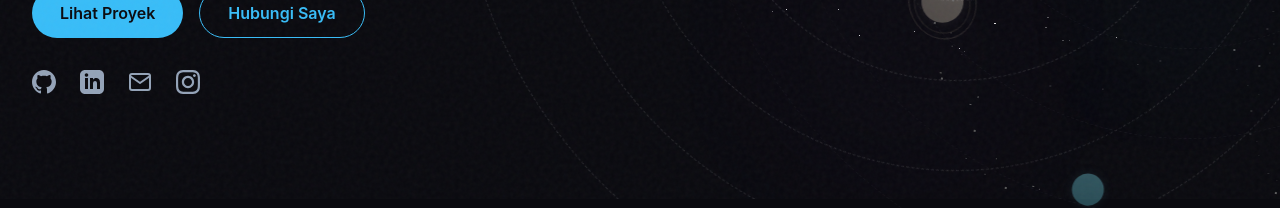
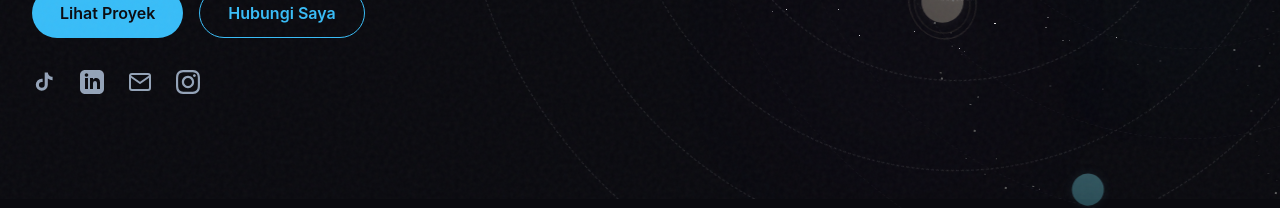
Before and after one commit to fahrixz-ans/portofolio-web, a React (Vite) app: page / in a window 1280 px wide. Shown: the part 601-809 px from the top of the page. Built offline with nearby package versions, Linux system fonts and the light colour scheme.

Commit message:
Update Hero.jsx

```diff
--- a/src/components/Hero.jsx
+++ b/src/components/Hero.jsx
@@ -198,7 +198,7 @@ export default function Hero({ scrollPhase }) {
               className="flex gap-6 justify-center lg:justify-start"
             >
               {[
-                { href: personal.githubUrl, icon: 'github', label: 'GitHub' },
+                { href: personal.tiktokUrl, icon: 'tiktok', label: 'Tiktok' },
                 { href: personal.linkedinUrl, icon: 'linkedin', label: 'LinkedIn' },
                 { href: `mailto:${personal.email}`, icon: 'email', label: 'Email' },
                 { href: personal.instagramUrl, icon: 'instagram', label: 'Instagram' },
@@ -260,10 +260,10 @@ export default function Hero({ scrollPhase }) {
 // Social Icon SVGs
 function SocialIcon({ name }) {
   const icons = {
-    github: (
+    tiktok: (
       <svg xmlns="http://www.w3.org/2000/svg" width="24" height="24" viewBox="0 0 24 24" fill="currentColor">
-        <path d="M12 0c-6.626 0-12 5.373-12 12 0 5.302 3.438 9.8 8.207 11.387.599.111.793-.261.793-.577v-2.234c-3.338.726-4.033-1.416-4.033-1.416-.546-1.387-1.333-1.756-1.333-1.756-1.089-.745.083-.729.083-.729 1.205.084 1.839 1.237 1.839 1.237 1.07 1.834 2.807 1.304 3.492.997.107-.775.418-1.305.762-1.604-2.665-.305-5.467-1.334-5.467-5.931 0-1.311.469-2.381 1.236-3.221-.124-.303-.535-1.524.117-3.176 0 0 1.008-.322 3.301 1.23.957-.266 1.983-.399 3.003-.404 1.02.005 2.047.138 3.006.404 2.291-1.552 3.297-1.23 3.297-1.23.653 1.653.242 2.874.118 3.176.77.84 1.235 1.911 1.235 3.221 0 4.609-2.807 5.624-5.479 5.921.43.372.823 1.102.823 2.222v3.293c0 .319.192.694.801.576 4.765-1.589 8.199-6.086 8.199-11.386 0-6.627-5.373-12-12-12z"/>
-      </svg>
+  <path d="M19.589 6.686a4.793 4.793 0 0 1-3.77-4.216h-3.118v12.33a2.89 2.89 0 1 1-2.89-2.89c.285 0 .56.041.822.118V8.865a6.01 6.01 0 0 0-.822-.057A6.008 6.008 0 1 0 15.82 14.82V8.542a7.902 7.902 0 0 0 4.769 1.601V6.686z"/>
+</svg>
     ),
     linkedin: (
       <svg xmlns="http://www.w3.org/2000/svg" width="24" height="24" viewBox="0 0 24 24" fill="currentColor">
```
